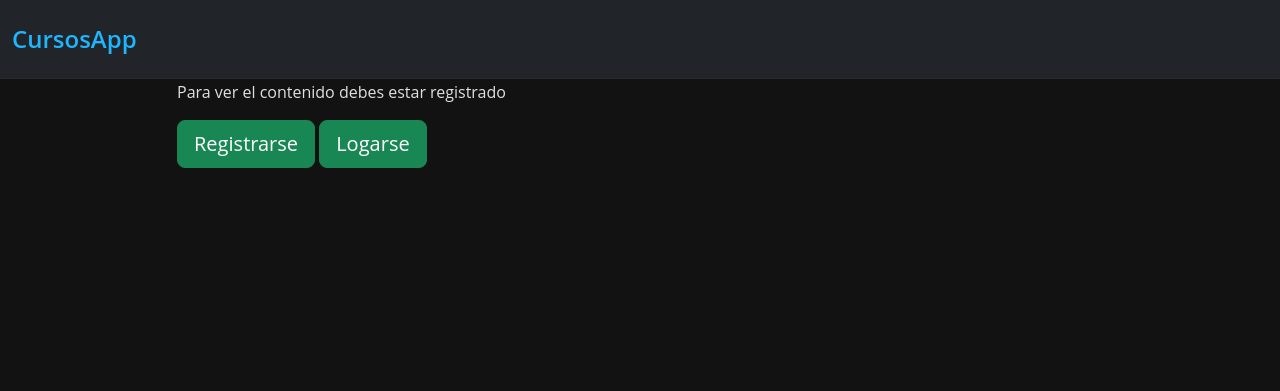
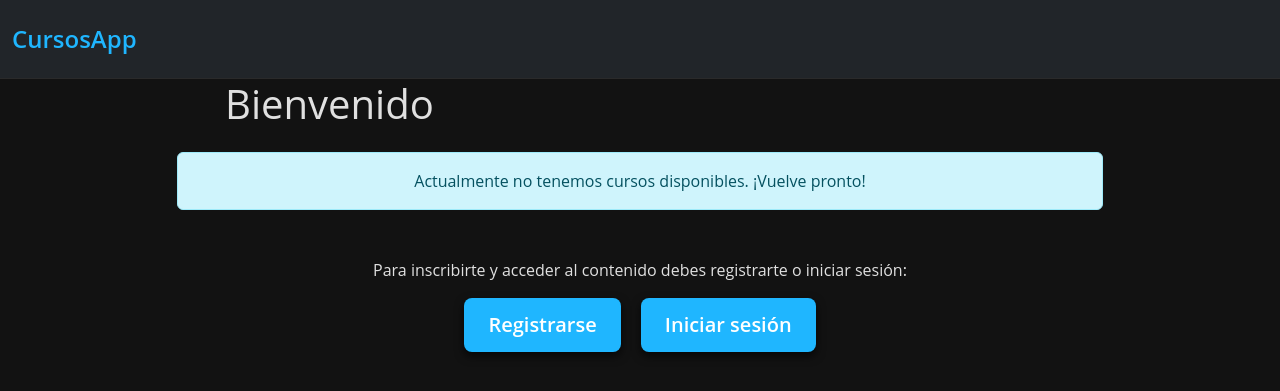
Before and after one commit to ROBER91191/Api-MYSQL, a Flask app: page / in a window 1280 px wide. Shown: the top 391 px of the page. Run offline with Flask 3, Linux system fonts and the light colour scheme.

Commit message:
Update home.html

```diff
--- a/templates/home.html
+++ b/templates/home.html
@@ -1,18 +1,41 @@
-{% extends "layout.html"%}
-{% block title %}
-{% endblock %}
-Home
-{% block header %}
-    <h1 class="mx-5">Bienvenido</h1>
+{% extends "layout.html" %}
+
+{% block title %}Home{% endblock %}
+
+{% block content %}
+  <h1 class="mx-5 mb-4">Bienvenido</h1>
+
+  {% if cursos %}
+    <div class="row row-cols-1 row-cols-md-3 g-4 mb-5">
+      {% for curso in cursos %}
+        <div class="col">
+          <div class="card h-100 shadow-sm">
+            {% if curso.imagen_url %}
+              <img src="{{ curso.imagen_url }}" class="card-img-top" alt="{{ curso.nombre }}">
+            {% endif %}
+            <div class="card-body d-flex flex-column">
+              <h5 class="card-title">{{ curso.nombre }}</h5>
+              <p class="card-text flex-grow-1">{{ curso.descripcion }}</p>
+              <p class="text-muted">Duración: {{ curso.duracion }} horas</p>
+              <a href="{{ url_for('detalle_curso', curso_id=curso.id) }}" class="btn btn-primary mt-auto">Ver detalles</a>
+            </div>
+          </div>
+        </div>
+      {% endfor %}
+    </div>
+  {% else %}
+    <div class="alert alert-info text-center mb-5">
+      Actualmente no tenemos cursos disponibles. ¡Vuelve pronto!
+    </div>
+  {% endif %}
+
+  {% if not session.get('role') %}
+    <div class="text-center">
+      <p>Para inscribirte y acceder al contenido debes registrarte o iniciar sesión:</p>
+      <a class="btn btn-primary btn-lg me-3" href="{{ url_for('signup') }}" role="button">Registrarse</a>
+      <a class="btn btn-primary btn-lg" href="{{ url_for('login') }}" role="button">Iniciar sesión</a>
+    </div>
+  {% endif %}
 {% endblock %}
 
-{% block content %}
-    <p>Para ver el contenido debes estar registrado</p>
-    <p class="lead"></p>
-    <a class="btn btn-lg btn-success" href="{{ url_for('signup') }}" role="button">Registrarse</a>
-    <a class="btn btn-lg btn-success" href="{{ url_for('login') }}" role="button">Logarse</a>
-    </p>
-{% endblock %}
-
-{% block footer %}
-{% endblock %}
+{% block footer %}{% endblock %}
```
